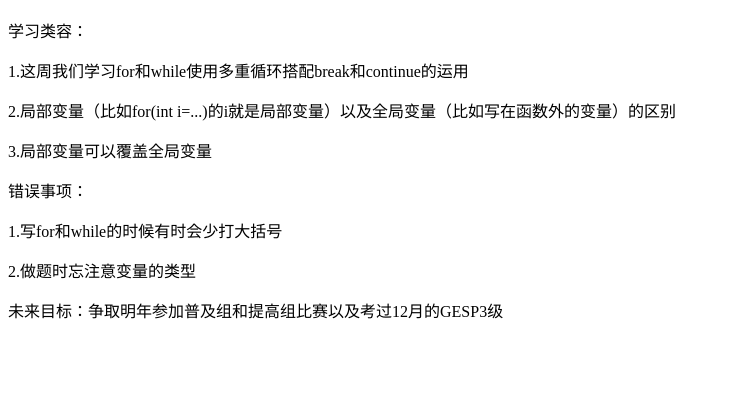
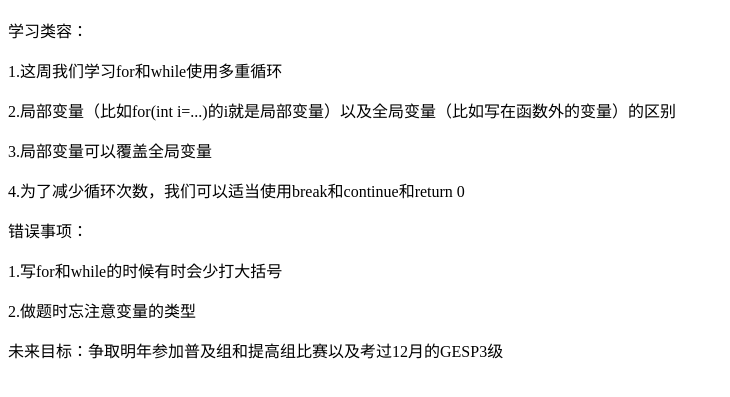
Before and after one commit to y75c/y75c.github.io, a plain HTML site: page oi.html in a window 1280 px wide. Shown: the part 57-454 px from the top of the page, without its empty margins (0-730 px from the left). Drawn offline with Linux system fonts and the light colour scheme.

Commit message:
Update oi.html

```diff
--- a/oi.html
+++ b/oi.html
@@ -8,9 +8,10 @@ console.log('啊哈')
 <body>
 <h1>向一坤信奥总结</h1>
 <p>学习类容：</p>
-<p>1.这周我们学习for和while使用多重循环搭配break和continue的运用</p>
+<p>1.这周我们学习for和while使用多重循环</p>
 <p>2.局部变量（比如for(int i=...)的i就是局部变量）以及全局变量（比如写在函数外的变量）的区别</p>
 <p>3.局部变量可以覆盖全局变量</p>
+<p>4.为了减少循环次数，我们可以适当使用break和continue和return 0</p>
 <p>错误事项：</p>
 <p>1.写for和while的时候有时会少打大括号</p>
 <p>2.做题时忘注意变量的类型</p>
```
